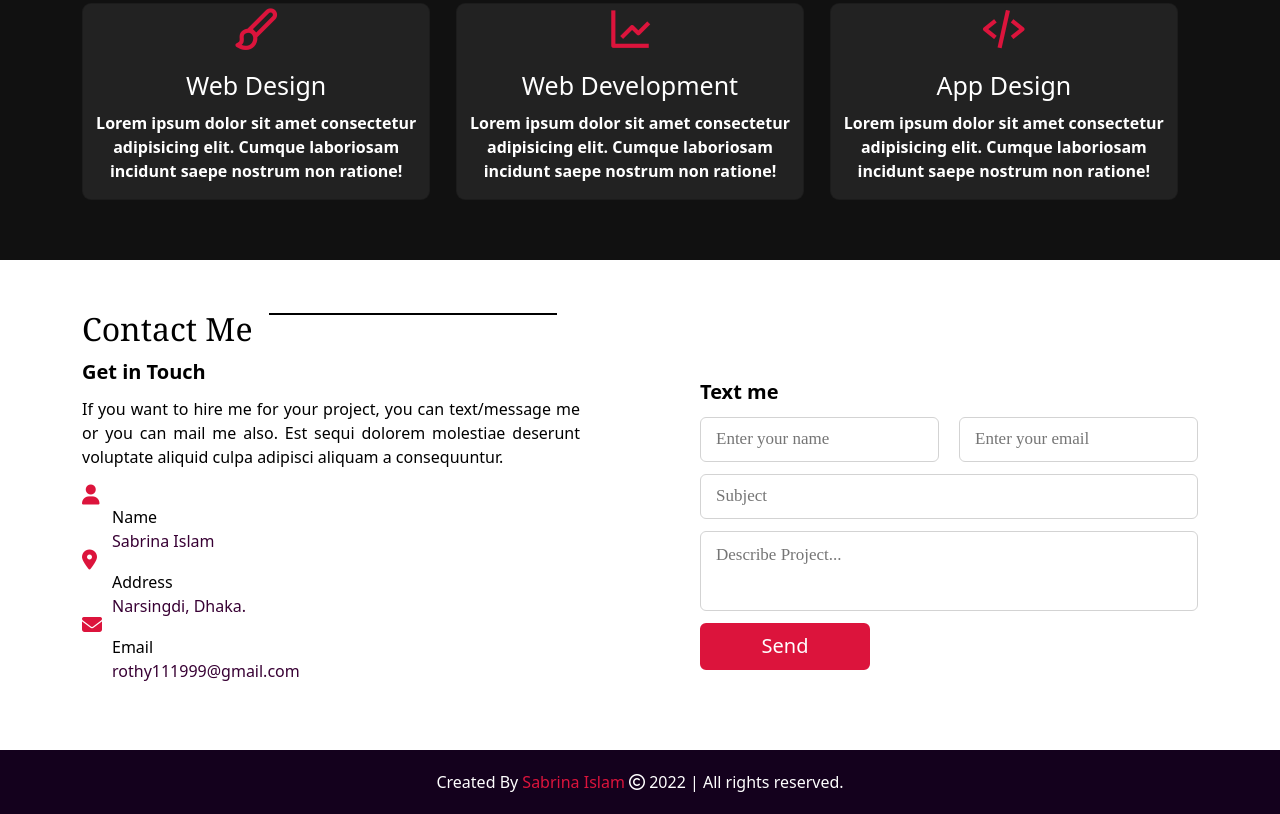
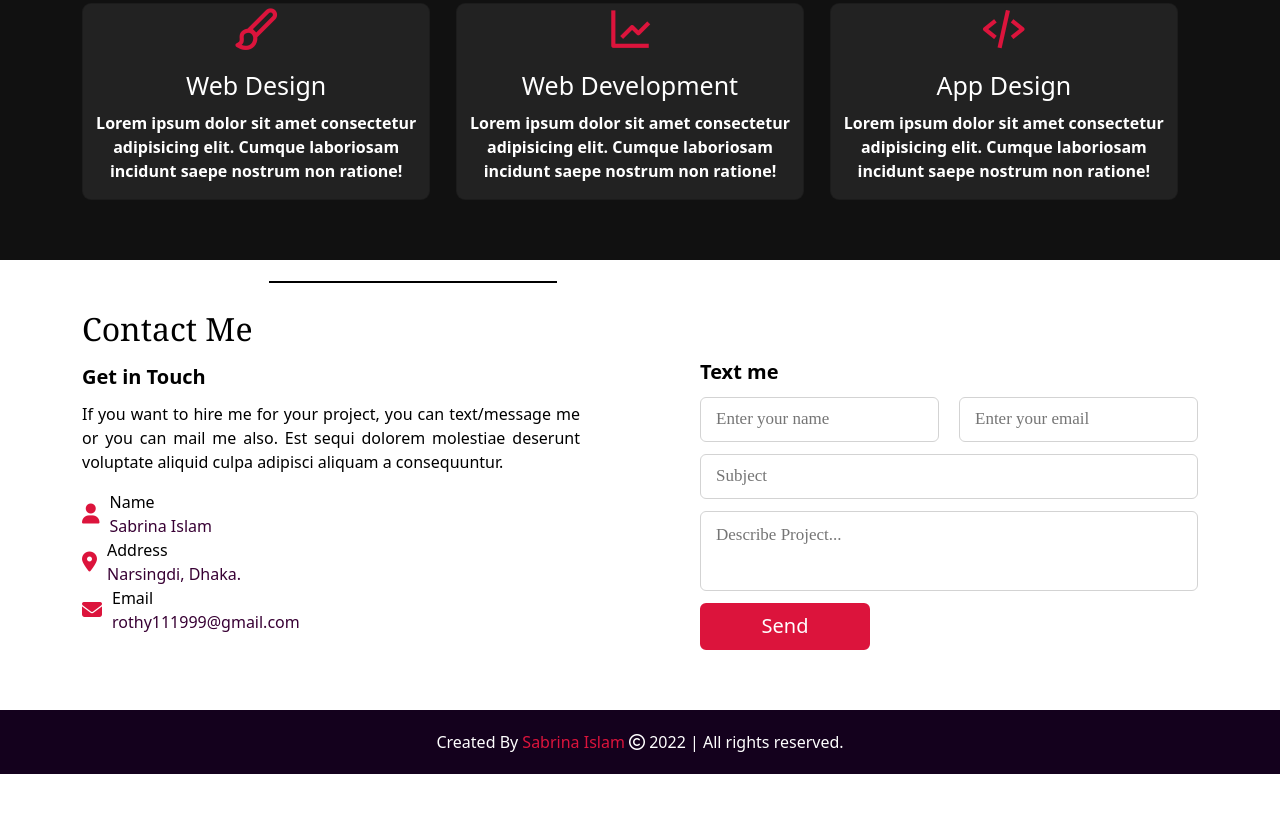
Before and after one commit to sabrina0411/Portfolio, a plain HTML site: page index.html in a window 1280 px wide. Shown: the part 1891-2705 px from the top of the page. After the commit the page ends 2665 px from the top, so only its background shows below. Drawn offline with nearby package versions, Linux system fonts and the light colour scheme.

Commit message:
contact-icon

```diff
--- a/index.html
+++ b/index.html
@@ -230,22 +230,24 @@
                     <p>If you want to hire me for your project, you can text/message me or you can mail me also. Est sequi dolorem molestiae deserunt
                         voluptate aliquid culpa adipisci aliquam a consequuntur.</p>
                     <div class="icons">
-                        <div class="row">
-                            <i class="fas fa-user"></i>
+                        <div class="contact-div">
+                            <div class="contact-icon">
+                                <i class="fas fa-user"></i>
+                            </div>
                             <div class="info">
                                 <div class="head">Name</div>
                                 <div class="sub-title">Sabrina Islam</div>
                             </div>
                         </div>
-                        <div class="row">
-                            <i class="fas fa-map-marker-alt"></i>
+                        <div class="contact-div">
+                            <div class="contact-icon"><i class="fas fa-map-marker-alt"></i></div>
                             <div class="info">
                                 <div class="head">Address</div>
                                 <div class="sub-title">Narsingdi, Dhaka.</div>
                             </div>
                         </div>
-                        <div class="row">
-                            <i class="fas fa-envelope"></i>
+                        <div class="contact-div">
+                            <div class="contact-icon"><i class="fas fa-envelope"></i></div>
                             <div class="info">
                                 <div class="head">Email</div>
                                 <div class="sub-title">rothy111999@gmail.com</div>
--- a/style.css
+++ b/style.css
@@ -592,10 +592,16 @@ h1, h2, h3, h4, h5, h6{
 .div{
     display: block;
 }
-.contact .contact-content .row i{
+.contact-div{
+    display: flex;
+    justify-content: start;
+    align-items: center;
+}
+.contact-icon{
     align-items: center;
     font-size: 20px;
     color: crimson;
+    margin-right: 10px;
 }
 .contact .contact-content .info .head{
     font-weight: 500;
```
